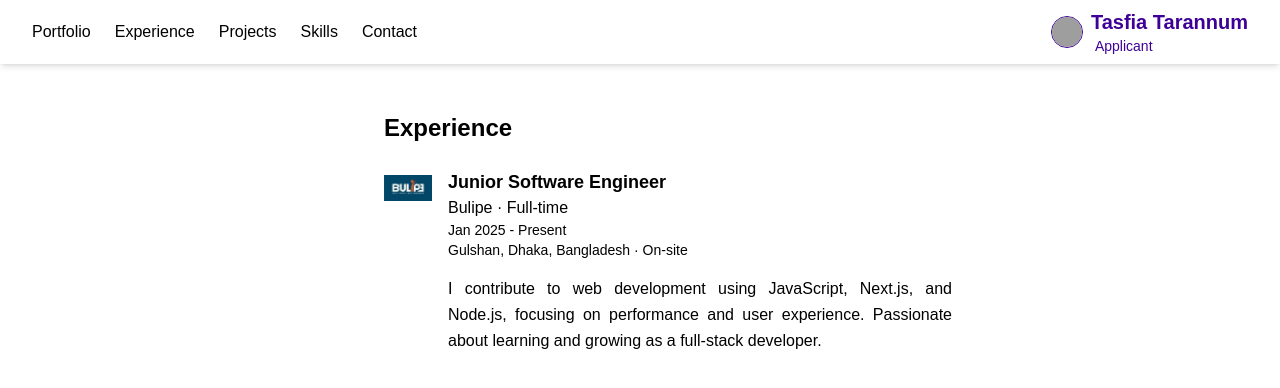
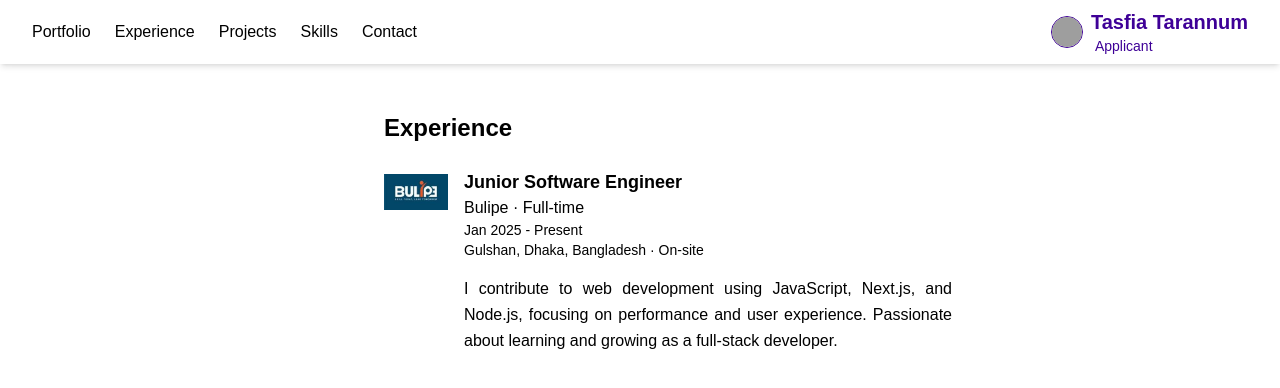
Before and after one commit to tarannumtasfia/dashboard, a Next.js app: page /experience in a window 1280 px wide. Shown: the top 388 px of the page. Built offline with nearby package versions, Linux system fonts and the light colour scheme; grey boxes are pictures that could not be loaded.

Commit message:
commited

```diff
--- a/src/app/components/ExperienceSection.js
+++ b/src/app/components/ExperienceSection.js
@@ -10,7 +10,7 @@ export default function ExperienceCard() {
         <img
           src="/bulipe-logo.png"
           alt="Bulipe Logo"
-          className="w-12 h-12 object-contain -mt-1"
+          className="w-16 h-16 object-contain -mt-2 hover:scale-115"
         />
 
         {/* Content */}
```
